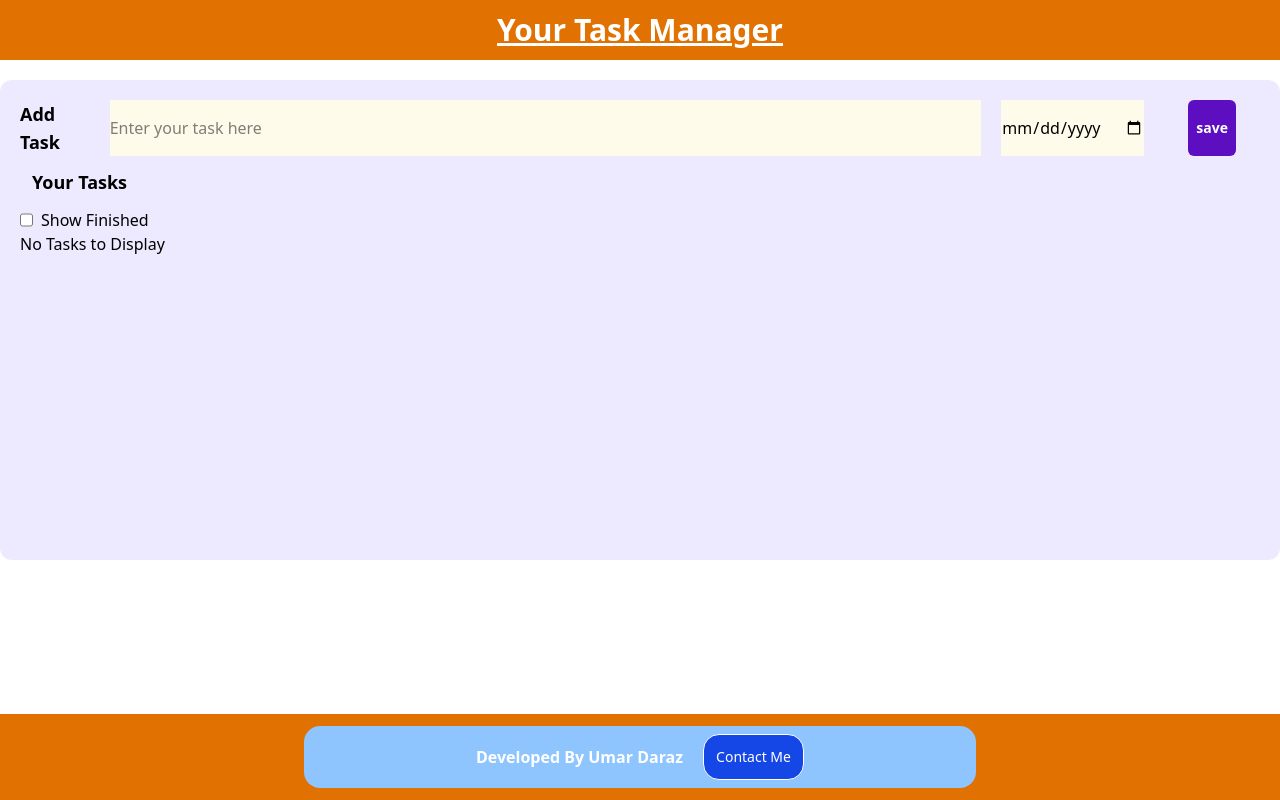
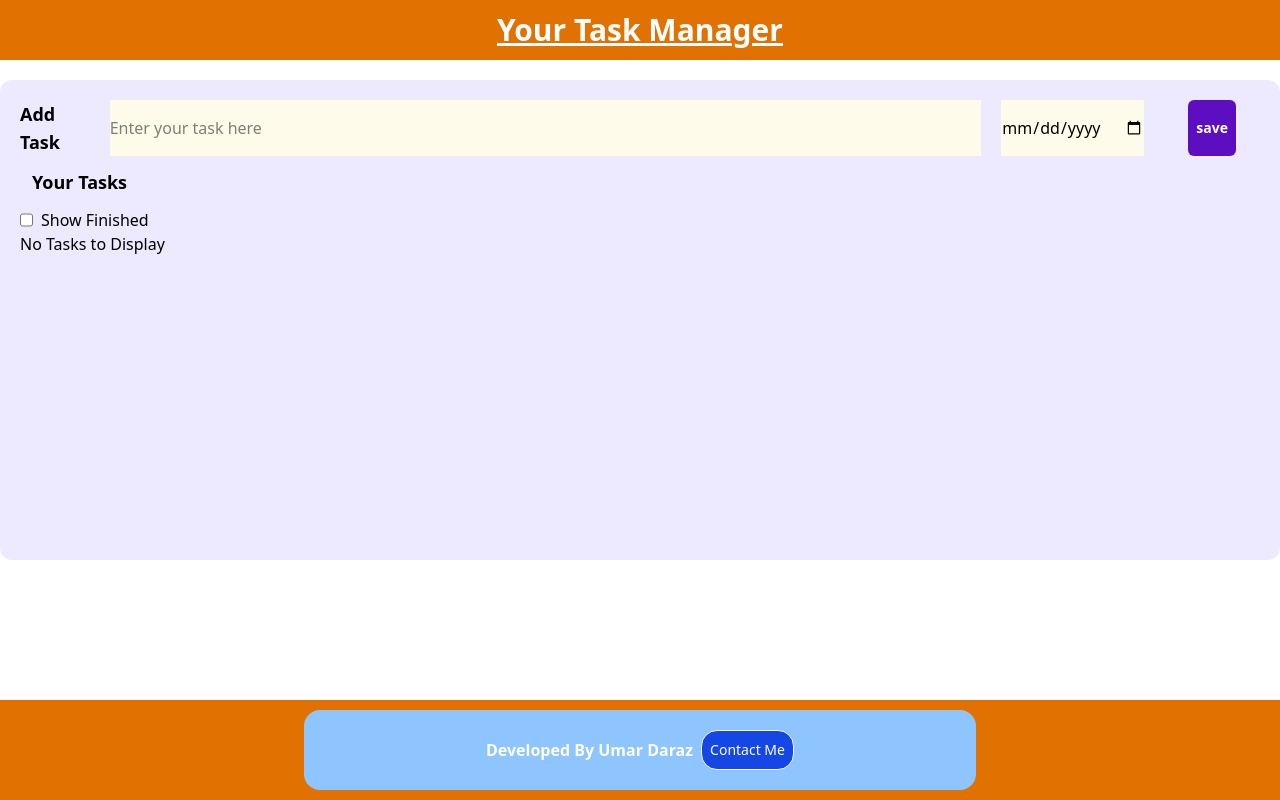
Before and after one commit to UmarDaraz-26660/TaskManager, a React (Vite) app: page / in a window 1280 px wide. Built offline with nearby package versions, Linux system fonts and the light colour scheme.

Commit message:
Adjust Footer component layout and styling

```diff
--- a/src/components/Footer.jsx
+++ b/src/components/Footer.jsx
@@ -3,13 +3,13 @@ import React from 'react'
 const Footer = () => {
   return (
 
-    <div className="footer p-3 flex justify-center items-center  bg-amber-600 text-white fixed bottom-0 w-full">
+    <div className="footer h-25  p-3 flex justify-center items-center  bg-amber-600 text-white fixed bottom-0 w-full">
 
-          <div className='gap-5 p-2 flex flex-col md:flex-row justify-center items-center bg-blue-300 w-2xl rounded-2xl'>
+          <div className=' p-2 h-20 gap-2 flex flex-col md:flex-row justify-center items-center bg-blue-300 w-2xl rounded-2xl'>
 
 
         <h1 className='font-bold'>Developed By Umar Daraz</h1>
-        <button className='border-white border hover:font-bold text-sm p-3 rounded-2xl bg-blue-700'><a href="mailto:umar26660@gmail.com">Contact Me</a> </button>
+        <button className='border-white border hover:font-bold text-sm p-2 h-10 rounded-2xl  bg-blue-700'><a href="mailto:umar26660@gmail.com">Contact Me</a> </button>
 
 
 
```
